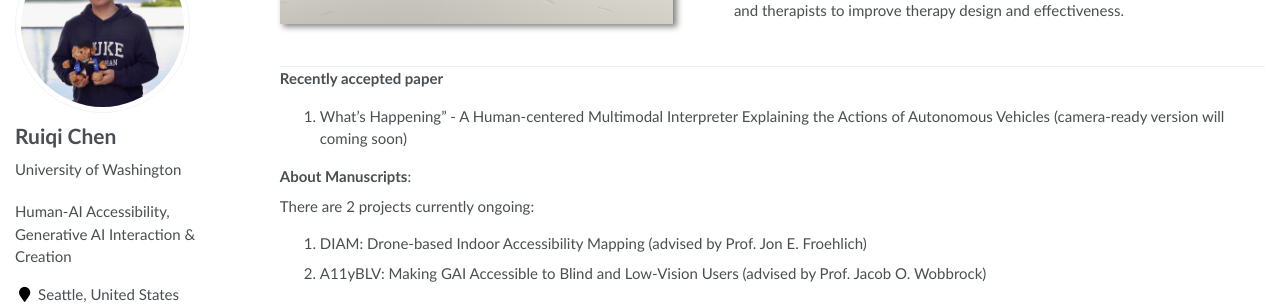
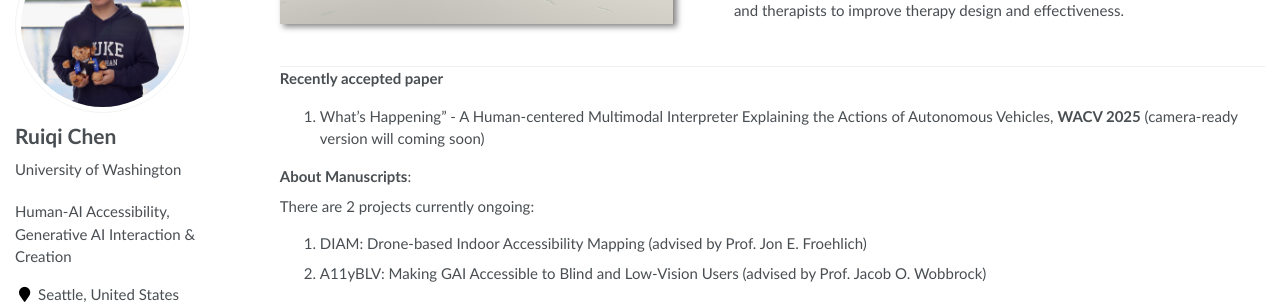
Before and after one commit to Ruiqi-Chen-0216/Ruiqi-Chen-0216.github.io, a Jekyll site: the page built from _pages/home.md, in a window 1280 px wide and 900 px high, scrolled down 1232 px. Shown: the part 153-457 px from the top of the window. Built offline with Jekyll 4.4.1, drawn with Linux system fonts in a browser that asks for light colours; some web fonts are replaced.

Commit message:
Update home.md

```diff
--- a/_pages/home.md
+++ b/_pages/home.md
@@ -70,7 +70,7 @@ Qingyang He, Weicheng Zheng, Hanxi Bao, **Ruiqi Chen**, Xin Tong
 </div>
 
 **Recently accepted paper**
-1. What's Happening" - A Human-centered Multimodal Interpreter Explaining the Actions of Autonomous Vehicles (camera-ready version will coming soon)
+1. What's Happening" - A Human-centered Multimodal Interpreter Explaining the Actions of Autonomous Vehicles, **WACV 2025** (camera-ready version will coming soon)
 
 
 
```
